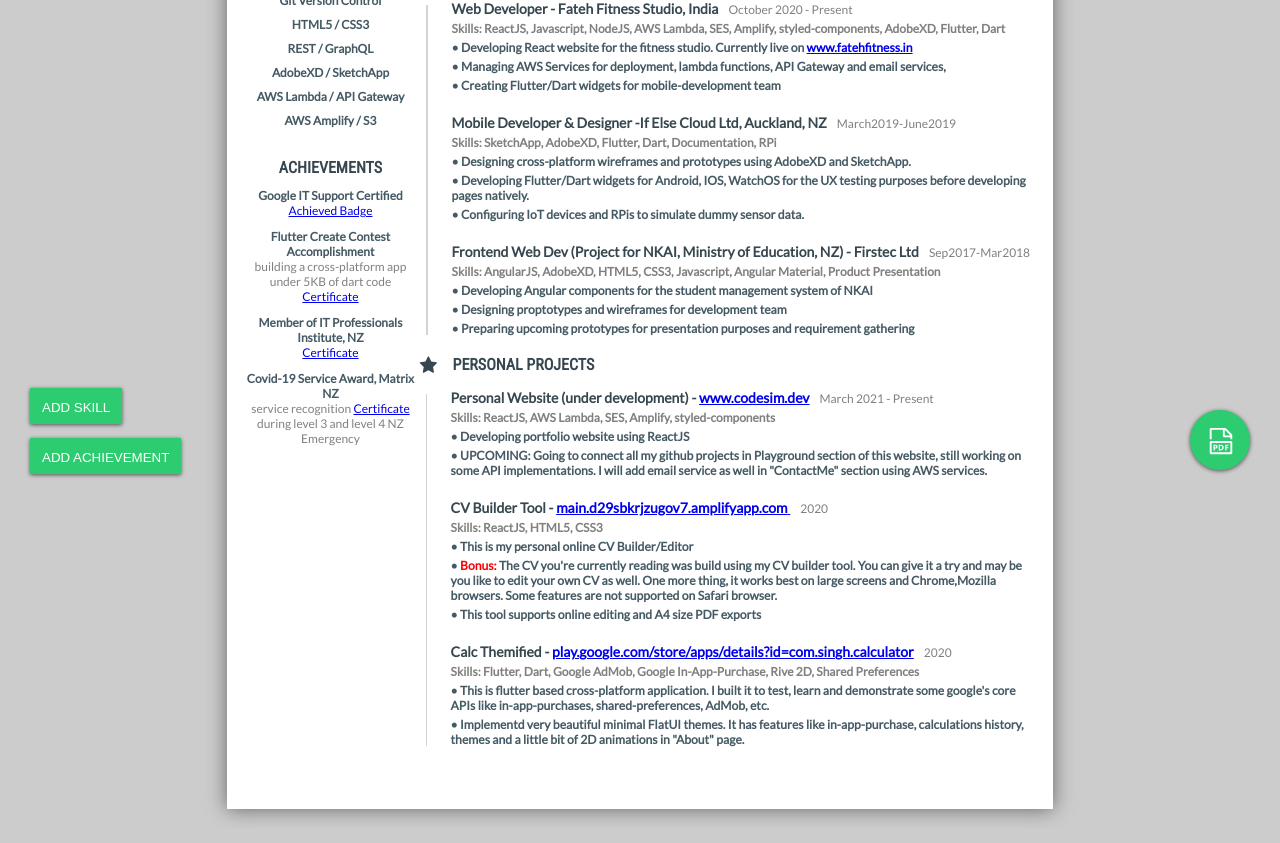
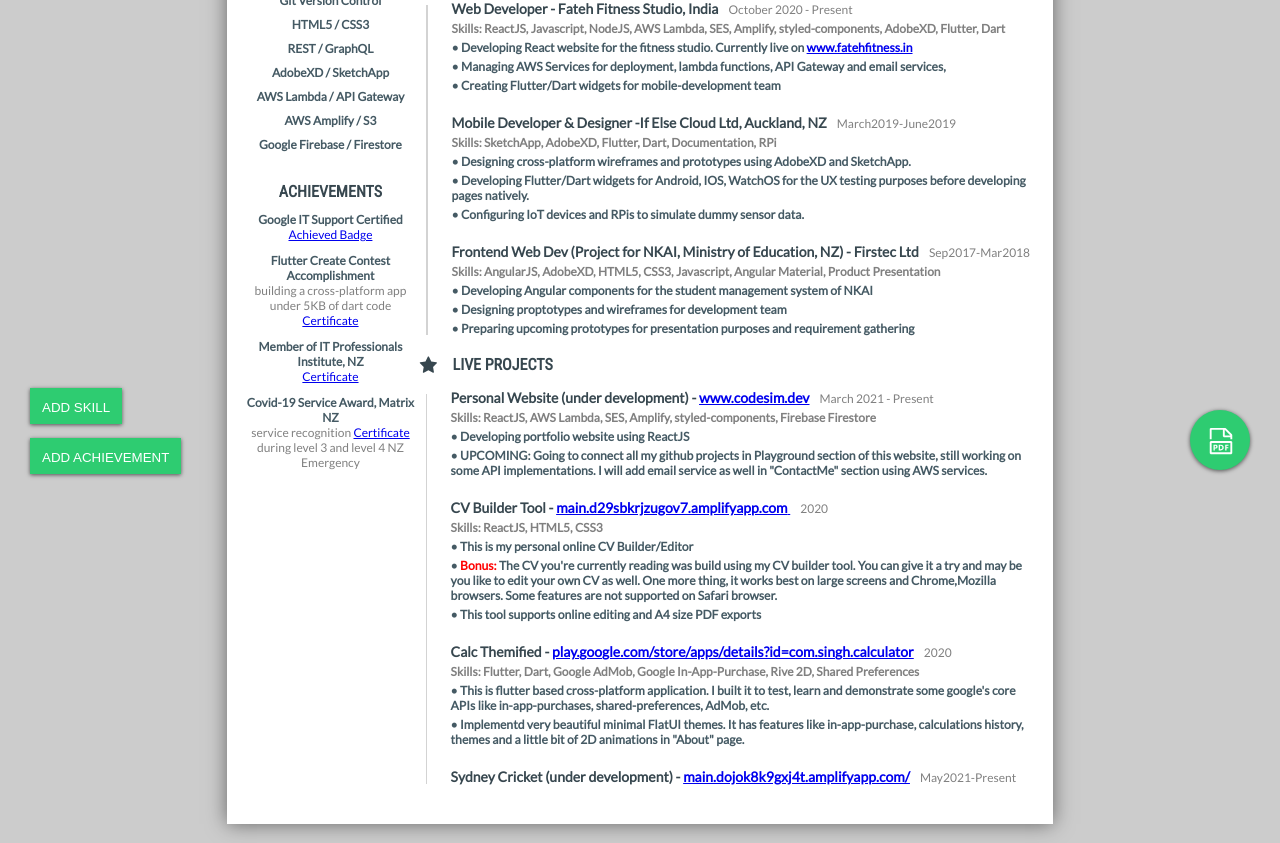
Before and after one commit to SimranDev/cv-builder, a React (Create React App) app: page / in a window 1280 px wide. Shown: the part 300-1143 px from the top of the page. Built offline with nearby package versions, Linux system fonts and the light colour scheme.

Commit message:
Sydney Cric section added

```diff
--- a/src/Page.js
+++ b/src/Page.js
@@ -157,6 +157,12 @@
                   suppressContentEditableWarning={true}
                 >
                   AWS Amplify / S3
+                </Skill>
+                <Skill
+                  contentEditable="true"
+                  suppressContentEditableWarning={true}
+                >
+                  Google Firebase / Firestore
                 </Skill>
                 {this.state.users}
 
@@ -425,7 +431,7 @@
                     contentEditable="true"
                     suppressContentEditableWarning={true}
                   >
-                    PERSONAL PROJECTS
+                    LIVE PROJECTS
                   </Heading>
                 </HeadSection>
 
@@ -447,7 +453,7 @@
                       suppressContentEditableWarning={true}
                     >
                       Skills: ReactJS, AWS Lambda, SES, Amplify,
-                      styled-components
+                      styled-components, Firebase Firestore
                     </ContentRightDiv>
                     <JobTasks
                       contentEditable="true"
@@ -548,6 +554,22 @@
                       features like in-app-purchase, calculations history,
                       themes and a little bit of 2D animations in "About" page.
                     </JobTasks>
+
+                    <HeightSpacer />
+
+                    <TitleRightDiv
+                      contentEditable="true"
+                      suppressContentEditableWarning={true}
+                    >
+                      Sydney Cricket (under development) -{" "}
+                      <a
+                        href="https://main.dojok8k9gxj4t.amplifyapp.com/"
+                        target="_blank"
+                      >
+                        main.dojok8k9gxj4t.amplifyapp.com/
+                      </a>
+                      <span>May2021-Present</span>
+                    </TitleRightDiv>
                   </Details>
                 </BodySection>
               </RightParent>
@@ -571,7 +593,7 @@
   margin: 0.5cm auto;
   box-shadow: 0 0 0.5cm rgba(0, 0, 0, 0.5);
   width: 210mm;
-  height: 280mm;
+  height: 284mm;
   padding: 16px;
 
   @media print {
```
